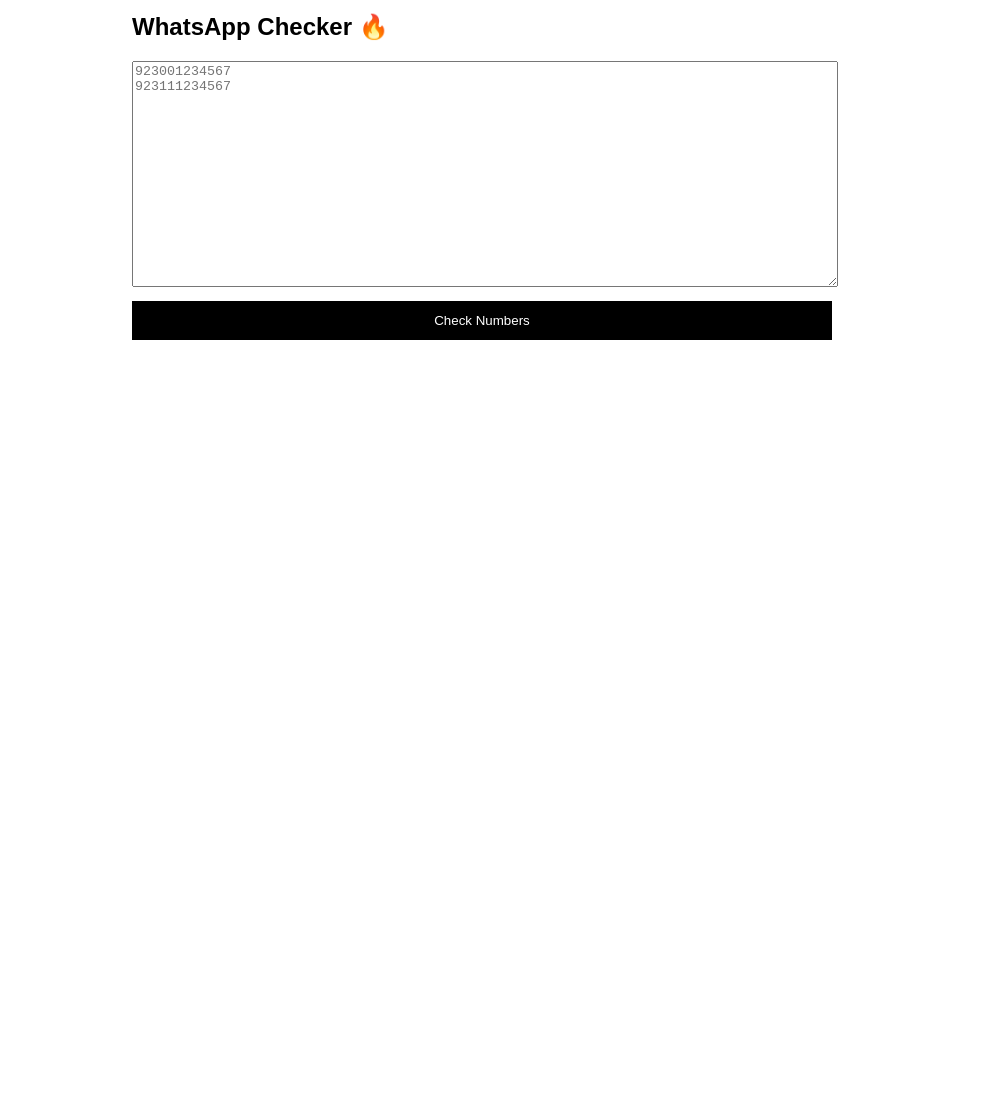
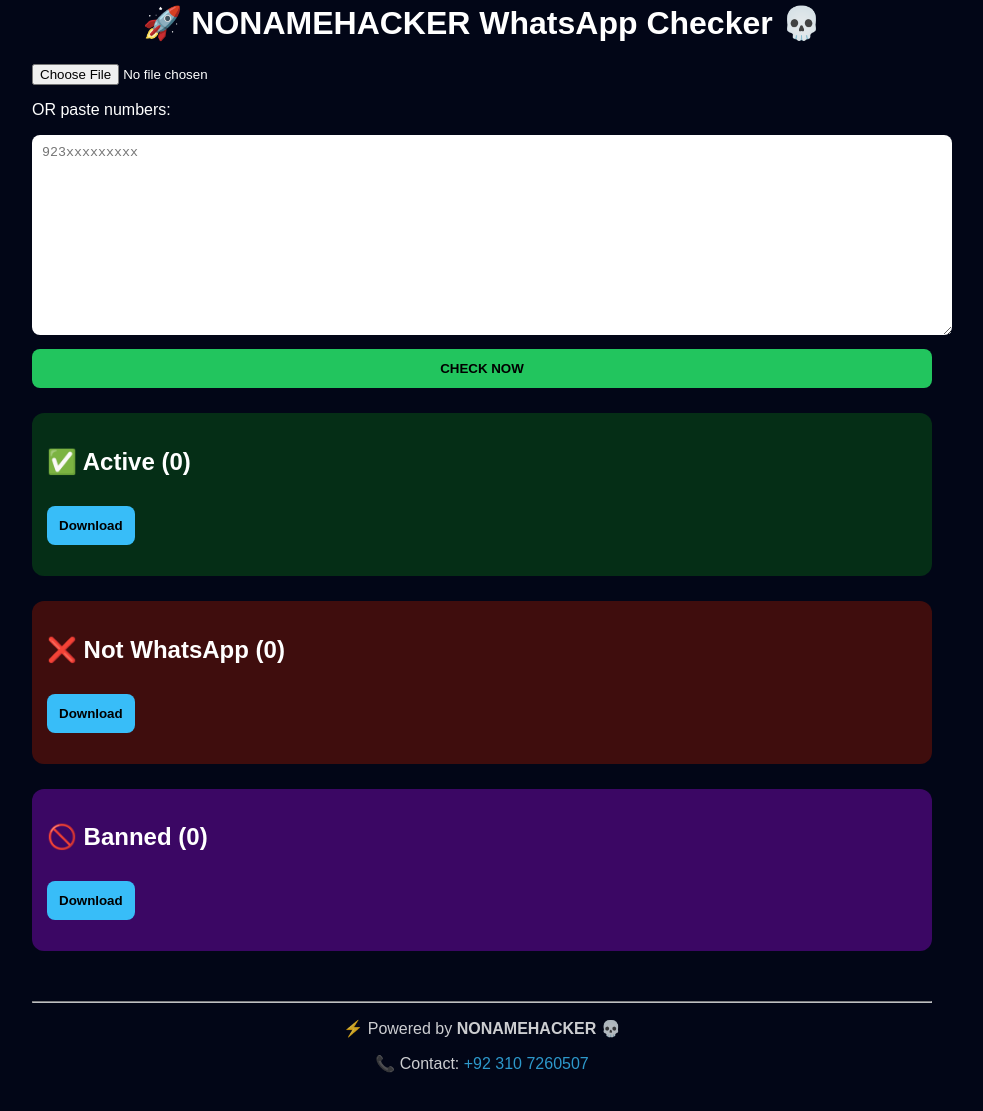
Before and after one commit to ahsannnh41-del/Wa_checker, a plain HTML site: page index.html in a window 1280 px wide. Shown: the part 47-1158 px from the top of the page, without its empty margins (158-1141 px from the left). Before the commit the page ends 800 px from the top, so only its background shows below. Drawn offline with Linux system fonts and the light colour scheme.

Commit message:
Update index.html

```diff
--- a/index.html
+++ b/index.html
@@ -1,34 +1,69 @@
 <!DOCTYPE html>
 <html>
 <head>
-<title>WhatsApp Checker</title>
+<title>NONAMEHACKER WhatsApp Checker 💀</title>
 
 <style>
 
 body{
 font-family:Arial;
-max-width:700px;
+max-width:900px;
 margin:auto;
-padding:40px;
+padding:30px;
+background:#020617;
+color:white;
+}
+
+h1{
+text-align:center;
 }
 
 textarea{
 width:100%;
-height:220px;
+height:180px;
+padding:10px;
+border-radius:8px;
+border:none;
 }
 
 button{
 padding:12px;
-width:100%;
-background:black;
-color:white;
 border:none;
 margin-top:10px;
 cursor:pointer;
+font-weight:bold;
+border-radius:8px;
 }
 
-li{
-margin:6px 0;
+.check{
+background:#22c55e;
+width:100%;
+}
+
+.download{
+background:#38bdf8;
+margin-right:10px;
+}
+
+.box{
+margin-top:25px;
+padding:15px;
+border-radius:12px;
+}
+
+.active{background:#052e16;}
+.inactive{background:#3f0d0d;}
+.banned{background:#3b0764;}
+
+footer{
+margin-top:50px;
+text-align:center;
+opacity:.8;
+}
+
+a{
+color:#38bdf8;
+text-decoration:none;
 }
 
 </style>
@@ -36,36 +71,97 @@ margin:6px 0;
 
 <body>
 
-<h2>WhatsApp Checker 🔥</h2>
+<h1>🚀 NONAMEHACKER WhatsApp Checker 💀</h1>
 
-<textarea id="numbers"
-placeholder="923001234567&#10;923111234567"></textarea>
+<input type="file" id="file">
 
-<button onclick="checkNumbers()">Check Numbers</button>
+<p>OR paste numbers:</p>
 
-<h3 id="loading"></h3>
+<textarea id="numbers" placeholder="923xxxxxxxxx"></textarea>
 
-<ul id="results"></ul>
+<button class="check" onclick="checkNumbers()">CHECK NOW</button>
+
+<h3 id="status"></h3>
+
+<div class="box active">
+<h2>✅ Active (<span id="ac">0</span>)</h2>
+<button class="download" onclick="download(active,'active.txt')">Download</button>
+<ul id="active"></ul>
+</div>
+
+<div class="box inactive">
+<h2>❌ Not WhatsApp (<span id="in">0</span>)</h2>
+<button class="download" onclick="download(inactive,'inactive.txt')">Download</button>
+<ul id="inactive"></ul>
+</div>
+
+<div class="box banned">
+<h2>🚫 Banned (<span id="ba">0</span>)</h2>
+<button class="download" onclick="download(banned,'banned.txt')">Download</button>
+<ul id="banned"></ul>
+</div>
+
+
+<footer>
+
+<hr>
+
+<p>⚡ Powered by <b>NONAMEHACKER 💀</b></p>
+
+<p>
+📞 Contact:
+<a href="https://wa.me/923107260507">
++92 310 7260507
+</a>
+</p>
+
+</footer>
+
 
 <script>
 
+let active=[];
+let inactive=[];
+let banned=[];
+
+
+// CSV Upload
+document.getElementById("file").addEventListener("change",function(e){
+
+const reader=new FileReader();
+
+reader.onload=function(event){
+
+document.getElementById("numbers").value=
+event.target.result
+.split(/,|\\n/)
+.join("\\n");
+
+};
+
+reader.readAsText(e.target.files[0]);
+
+});
+
+
 async function checkNumbers(){
 
-const nums = document
-.getElementById("numbers")
+let nums=document.getElementById("numbers")
 .value
-.split("\n")
+.split("\\n")
 .map(n=>n.trim())
 .filter(Boolean);
 
-if(nums.length === 0){
-alert("Enter numbers first");
+if(nums.length===0){
+alert("Add numbers first!");
 return;
 }
 
-document.getElementById("loading").innerText="Checking... ⏳";
+document.getElementById("status").innerText=
+"Checking "+nums.length+" numbers... ⏳";
 
-const res = await fetch("/api/check",{
+
+const res=await fetch("/api/check",{
 method:"POST",
 headers:{
 "Content-Type":"application/json"
@@ -73,21 +169,51 @@ headers:{
 body:JSON.stringify({numbers:nums})
 });
 
-const data = await res.json();
+const data=await res.json();
 
-document.getElementById("loading").innerText="Done ✅";
+active=data.active;
+inactive=data.inactive;
+banned=data.banned;
 
-const list = document.getElementById("results");
+render();
 
-list.innerHTML="";
+document.getElementById("status").innerText="DONE ✅";
 
-data.forEach(r=>{
-list.innerHTML += `<li>${r.number} → ${r.status}</li>`;
-});
+}
+
+
+
+function render(){
+
+document.getElementById("ac").innerText=active.length;
+document.getElementById("in").innerText=inactive.length;
+document.getElementById("ba").innerText=banned.length;
+
+document.getElementById("active").innerHTML=
+active.map(n=>`<li>${n}</li>`).join("");
+
+document.getElementById("inactive").innerHTML=
+inactive.map(n=>`<li>${n}</li>`).join("");
+
+document.getElementById("banned").innerHTML=
+banned.map(n=>`<li>${n}</li>`).join("");
+
+}
+
+
+
+function download(list,filename){
+
+const blob=new Blob([list.join("\\n")]);
+const a=document.createElement("a");
+
+a.href=URL.createObjectURL(blob);
+a.download=filename;
+a.click();
 
 }
 
 </script>
 
 </body>
-</html>
+  </html>
```
